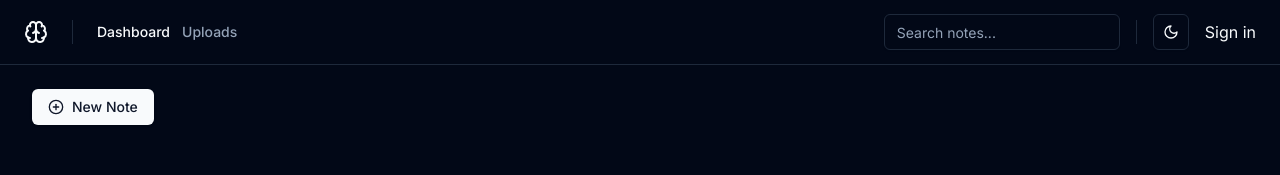
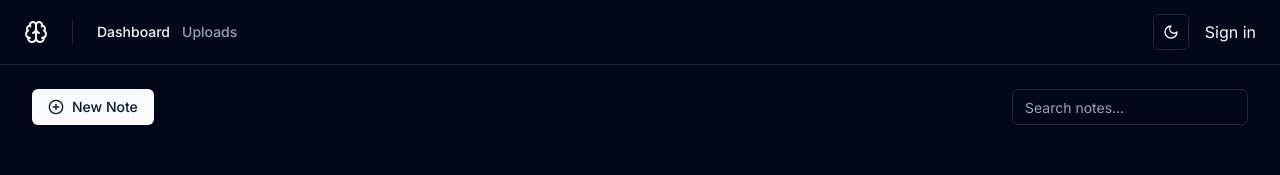
Before and after one commit to acesu1/second-brain, a React (Vite) app: page / in a window 1280 px wide. Shown: the top 175 px of the page. Built offline with nearby package versions, Linux system fonts and the light colour scheme; no server answers.

Commit message:
working on the functionality to filter notes by title

```diff
--- a/src/components/header.tsx
+++ b/src/components/header.tsx
@@ -2,10 +2,10 @@ import { Brain } from 'lucide-react'
 import { Separator } from './ui/separator'
 import { NavLink } from './nav-link'
 import { ThemeSwitcher } from './theme-switcher'
-import { Input } from './ui/input'
 
 import { SignInButton, UserButton } from '@clerk/clerk-react'
 import { Authenticated, Unauthenticated } from 'convex/react'
+// import { SearchNoteInput } from './header/search-note-input'
 
 export function Header() {
   return (
@@ -21,9 +21,9 @@ export function Header() {
         </nav>
 
         <div className="ml-auto flex items-center space-x-4">
-          <Input className="w-auto" placeholder="Search notes..." />
+          {/* <SearchNoteInput />
 
-          <Separator orientation="vertical" className="h-6" />
+          <Separator orientation="vertical" className="h-6" /> */}
 
           <ThemeSwitcher />
           <Unauthenticated>
--- /dev/null
+++ b/src/components/header/search-note-input.tsx
@@ -0,0 +1,54 @@
+import { Input } from '../ui/input'
+import { zodResolver } from '@hookform/resolvers/zod'
+import { useForm } from 'react-hook-form'
+import { z } from 'zod'
+import {
+  Form,
+  FormControl,
+  FormField,
+  FormItem,
+  FormMessage,
+} from '@/components/ui/form'
+
+const formSchema = z.object({
+  textFilter: z.string(),
+})
+
+export function SearchNoteInput({
+  onSearchNote,
+}: {
+  onSearchNote: (note: string) => void
+}) {
+  const form = useForm<z.infer<typeof formSchema>>({
+    resolver: zodResolver(formSchema),
+    defaultValues: {
+      textFilter: '',
+    },
+  })
+
+  function onSubmit(values: z.infer<typeof formSchema>) {
+    onSearchNote(values.textFilter)
+  }
+
+  return (
+    <Form {...form}>
+      <form onSubmit={form.handleSubmit(onSubmit)}>
+        <FormField
+          control={form.control}
+          name="textFilter"
+          render={({ field }) => (
+            <FormItem>
+              <FormControl>
+                <Input
+                  placeholder="Search notes..." {...field}
+                  autoComplete="off"
+                />
+              </FormControl>
+              <FormMessage />
+            </FormItem>
+          )}
+        />
+      </form>
+    </Form>
+  )
+}
--- a/src/routes/dashboard/index.tsx
+++ b/src/routes/dashboard/index.tsx
@@ -2,16 +2,30 @@ import { api } from '../../../convex/_generated/api'
 import { useQuery } from 'convex/react'
 import { NoteCard } from './note-card'
 import { CreateNoteButton } from './create-note-button'
+import { SearchNoteInput } from '@/components/header/search-note-input'
+import { useState } from 'react'
 
 export function Dashboard() {
   const notes = useQuery(api.notes.getNotes)
+  const [filter, setFilter] = useState('')
+
+  const handleSearchNote = (note: string) => {
+    setFilter(note)
+  }
+
+  const filteredNotes = notes?.filter((note) =>
+    note.title.toLowerCase().includes(filter.toLowerCase()),
+  )
 
   return (
     <div className="space-y-16">
-      <CreateNoteButton />
+      <div className="flex items-center justify-between">
+        <CreateNoteButton />
+        <SearchNoteInput onSearchNote={handleSearchNote} />
+      </div>
 
       <div className="grid grid-cols-4 gap-4">
-        {notes?.map((note) => (
+        {filteredNotes?.map((note) => (
           <NoteCard key={note._id} note={note} />
         ))}
       </div>
```
Also changed, not shown: convex/notes.ts (+20 -0 lines).
